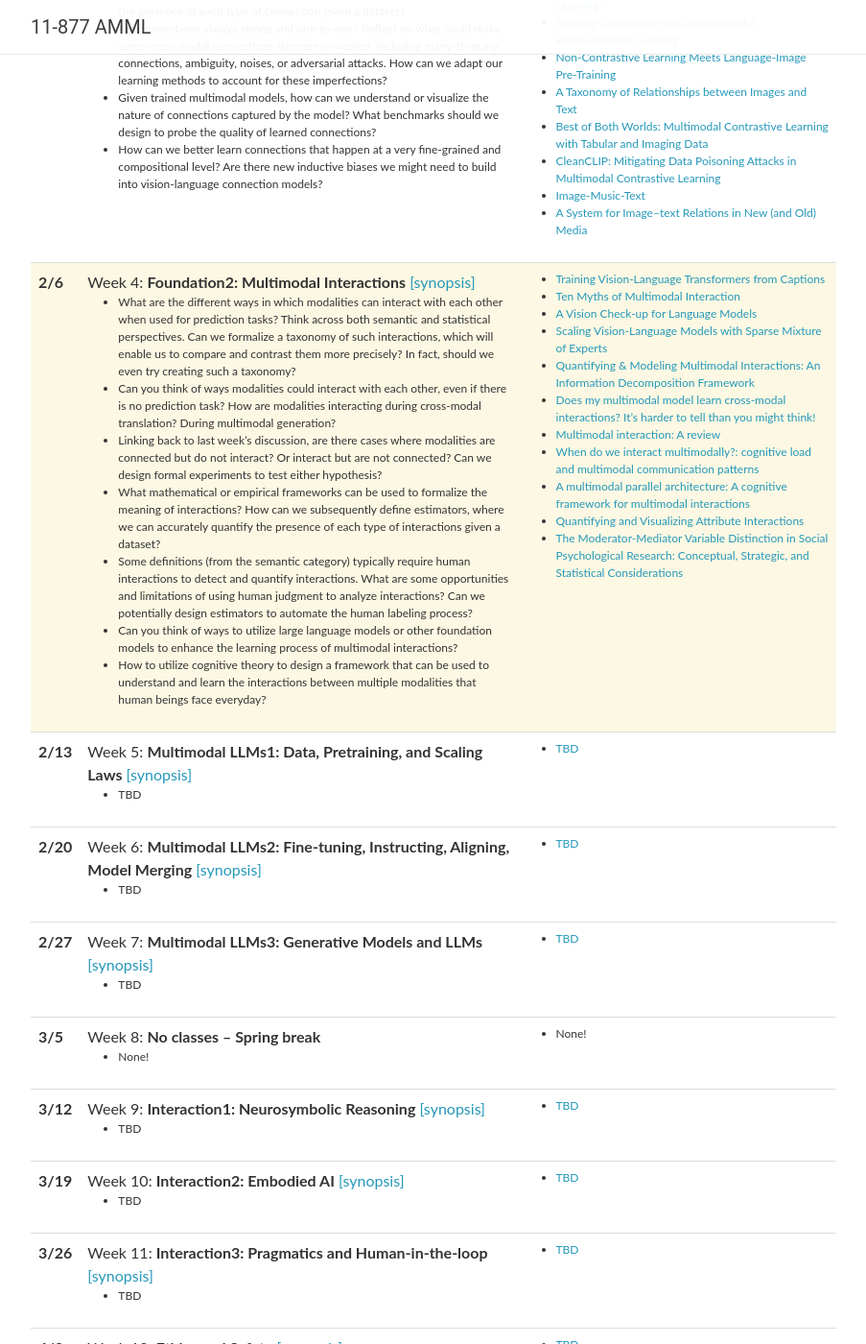
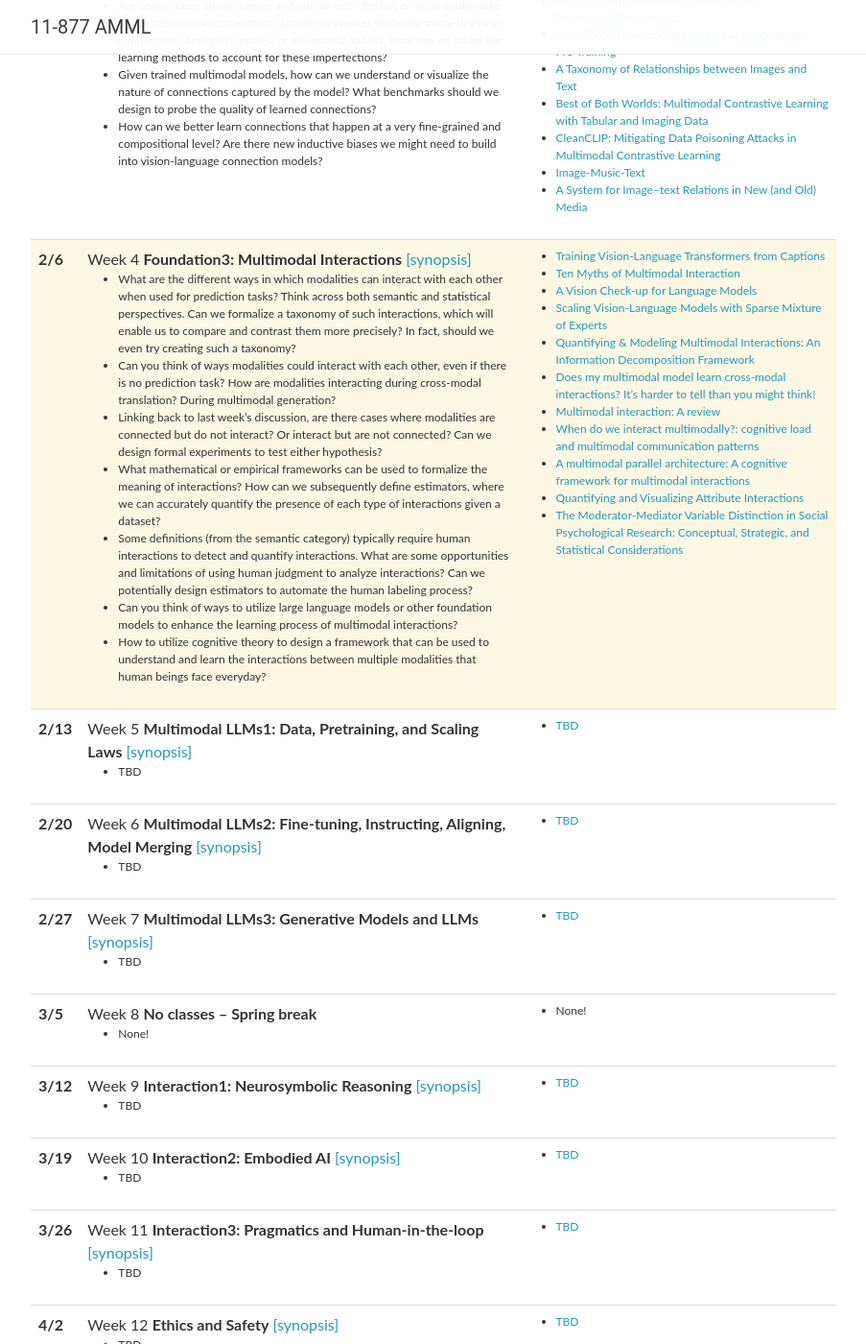
Before and after one commit to CMU-MultiComp-Lab/adv-mmml-course, a Jekyll site: the page built from spring2024/_pages/schedule.md, in a window 1280 px wide and 1400 px high, scrolled down 955 px. Shown: the whole window at 96% size, without its empty margins (188-1091 px from the left). Built offline with Jekyll 4.4.1, drawn with Linux system fonts in a browser that asks for light colours; nearby versions of some CDN libraries; comment, search, counter and statistics services are not loaded; some of the changed text lies outside the part shown.

Commit message:
change title

```diff
--- a/_data/lectures_2024.yml
+++ b/_data/lectures_2024.yml
@@ -1,6 +1,6 @@
 - date: 1/16
   title: >
-    Week 1: <strong>Introduction</strong> <a href="lecture1-Introduction.pdf">[slides]</a>
+    Week 1 <strong>Introduction</strong> <a href="lecture1-Introduction.pdf">[slides]</a>
 
   slides:
   topics:
@@ -15,7 +15,7 @@
 
 - date: 1/23
   title: >
-    Week 2: <strong>Foundation1: Dimensions of Heterogeneity</strong> <a href="11877_week2.pdf">[synopsis]</a>
+    Week 2 <strong>Foundation1: Dimensions of Heterogeneity</strong> <a href="11877_week2.pdf">[synopsis]</a>
   slides:
   topics:
     - What is a taxonomy of the dimensions in which modalities can be heterogeneous? What are intuitive definitions of each dimension of heterogeneity?
@@ -35,7 +35,7 @@
 
 - date: 1/30
   title: >
-    Week 3: <strong>Foundation2: Multimodal Connections</strong> <a href="11877_week3.pdf">[synopsis]</a>
+    Week 3 <strong>Foundation2: Multimodal Connections</strong> <a href="11877_week3.pdf">[synopsis]</a>
   slides:
   topics:
     - What are the reasons why modalities can be connected with each other? Come up with a taxonomy of various dimensions. Think along both statistical, data-driven dimensions and semantic, hypothesis or knowledge driven dimensions. How can we define estimators, where we can accurately quantify the presence of each type of connection given a dataset?
@@ -56,7 +56,7 @@
 
 - date: 2/6
   title: >
-    Week 4: <strong>Foundation2: Multimodal Interactions</strong> <a href="*.pdf">[synopsis]</a>
+    Week 4 <strong>Foundation3: Multimodal Interactions</strong> <a href="*.pdf">[synopsis]</a>
   slides:
   topics:
     - What are the different ways in which modalities can interact with each other when used for prediction tasks? Think across both semantic and statistical perspectives. Can we formalize a taxonomy of such interactions, which will enable us to compare and contrast them more precisely? In fact, should we even try creating such a taxonomy?
@@ -81,7 +81,7 @@
 
 - date: 2/13
   title: >
-    Week 5: <strong>Multimodal LLMs1: Data, Pretraining, and Scaling Laws</strong> <a href="*.pdf">[synopsis]</a>
+    Week 5 <strong>Multimodal LLMs1: Data, Pretraining, and Scaling Laws</strong> <a href="*.pdf">[synopsis]</a>
   slides:
   topics:
     - TBD
@@ -90,7 +90,7 @@
 
 - date: 2/20
   title: >
-    Week 6: <strong>Multimodal LLMs2: Fine-tuning, Instructing, Aligning, Model Merging</strong> <a href="*.pdf">[synopsis]</a>
+    Week 6 <strong>Multimodal LLMs2: Fine-tuning, Instructing, Aligning, Model Merging</strong> <a href="*.pdf">[synopsis]</a>
   slides:
   topics:
     - TBD
@@ -99,7 +99,7 @@
 
 - date: 2/27
   title: >
-    Week 7: <strong>Multimodal LLMs3: Generative Models and LLMs</strong> <a href="*.pdf">[synopsis]</a>
+    Week 7 <strong>Multimodal LLMs3: Generative Models and LLMs</strong> <a href="*.pdf">[synopsis]</a>
   slides:
   topics:
     - TBD
@@ -108,7 +108,7 @@
 
 - date: 3/5
   title: >
-    Week 8: <strong>No classes – Spring break</strong>
+    Week 8 <strong>No classes – Spring break</strong>
   topics:
     - None!
   readings:
@@ -116,7 +116,7 @@
 
 - date: 3/12
   title: >
-    Week 9: <strong>Interaction1: Neurosymbolic Reasoning</strong> <a href="*.pdf">[synopsis]</a>
+    Week 9 <strong>Interaction1: Neurosymbolic Reasoning</strong> <a href="*.pdf">[synopsis]</a>
   slides:
   topics:
     - TBD
@@ -125,7 +125,7 @@
 
 - date: 3/19
   title: >
-    Week 10: <strong>Interaction2: Embodied AI</strong> <a href="*.pdf">[synopsis]</a>
+    Week 10 <strong>Interaction2: Embodied AI</strong> <a href="*.pdf">[synopsis]</a>
   slides:
   topics:
     - TBD
@@ -134,7 +134,7 @@
 
 - date: 3/26
   title: >
-    Week 11: <strong>Interaction3: Pragmatics and Human-in-the-loop</strong> <a href="*.pdf">[synopsis]</a>
+    Week 11 <strong>Interaction3: Pragmatics and Human-in-the-loop</strong> <a href="*.pdf">[synopsis]</a>
   slides:
   topics:
     - TBD
@@ -143,7 +143,7 @@
 
 - date: 4/2
   title: >
-    Week 12: <strong>Ethics and Safety</strong> <a href="*.pdf">[synopsis]</a>
+    Week 12 <strong>Ethics and Safety</strong> <a href="*.pdf">[synopsis]</a>
   slides:
   topics:
     - TBD
@@ -152,7 +152,7 @@
 
 - date: 4/9
   title: >
-    Week 12: <strong>Efficiency</strong> <a href="*.pdf">[synopsis]</a>
+    Week 13 <strong>Efficiency</strong> <a href="*.pdf">[synopsis]</a>
   slides:
   topics:
     - TBD
@@ -161,14 +161,14 @@
 
 - date: 4/16
   title: >
-    Week 14: <strong>Open Discussion</strong>
+    Week 14 <strong>Open Discussion</strong>
   topics:
 
   readings:
 
 - date: 4/23
   title: >
-    Week 15: <strong>Project presentations</strong>
+    Week 15 <strong>Project presentations</strong>
   topics:
 
   readings:
```
